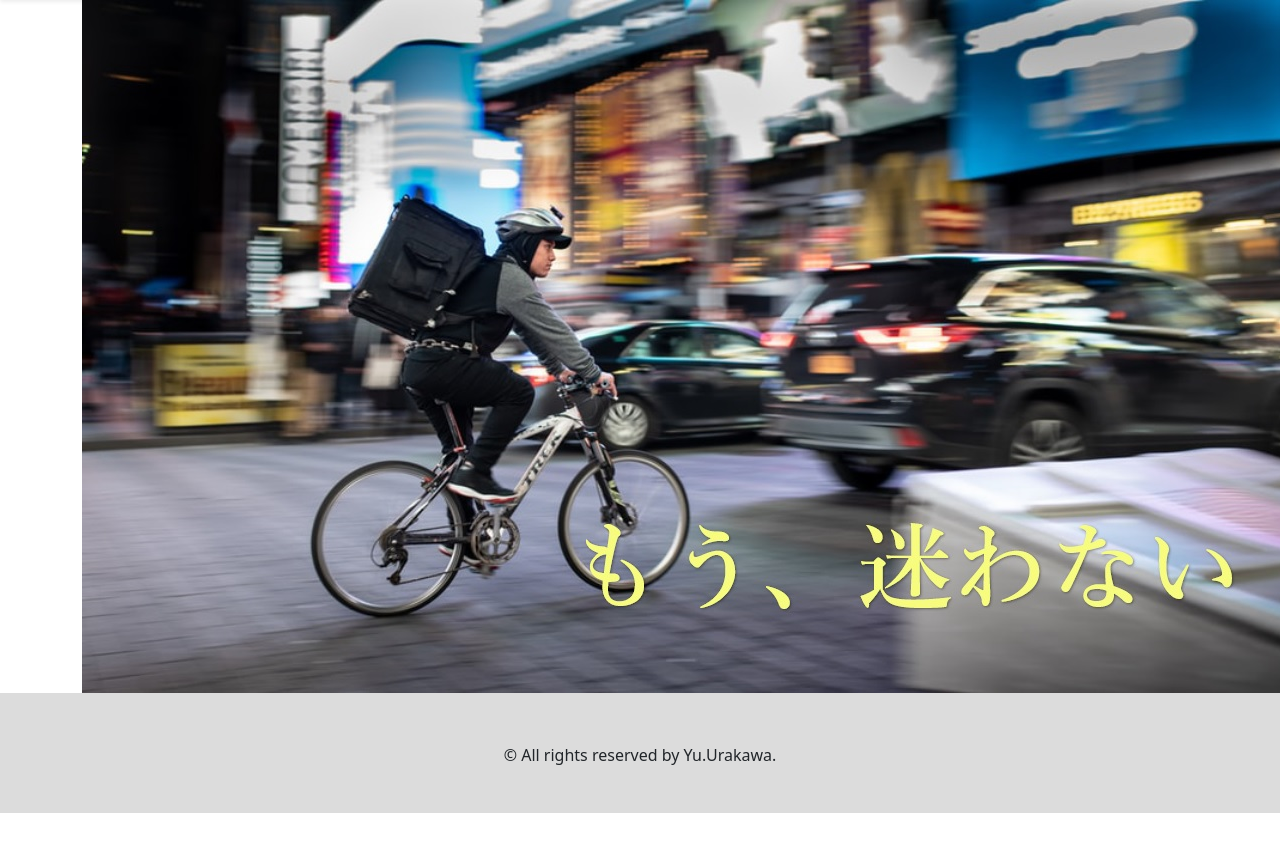
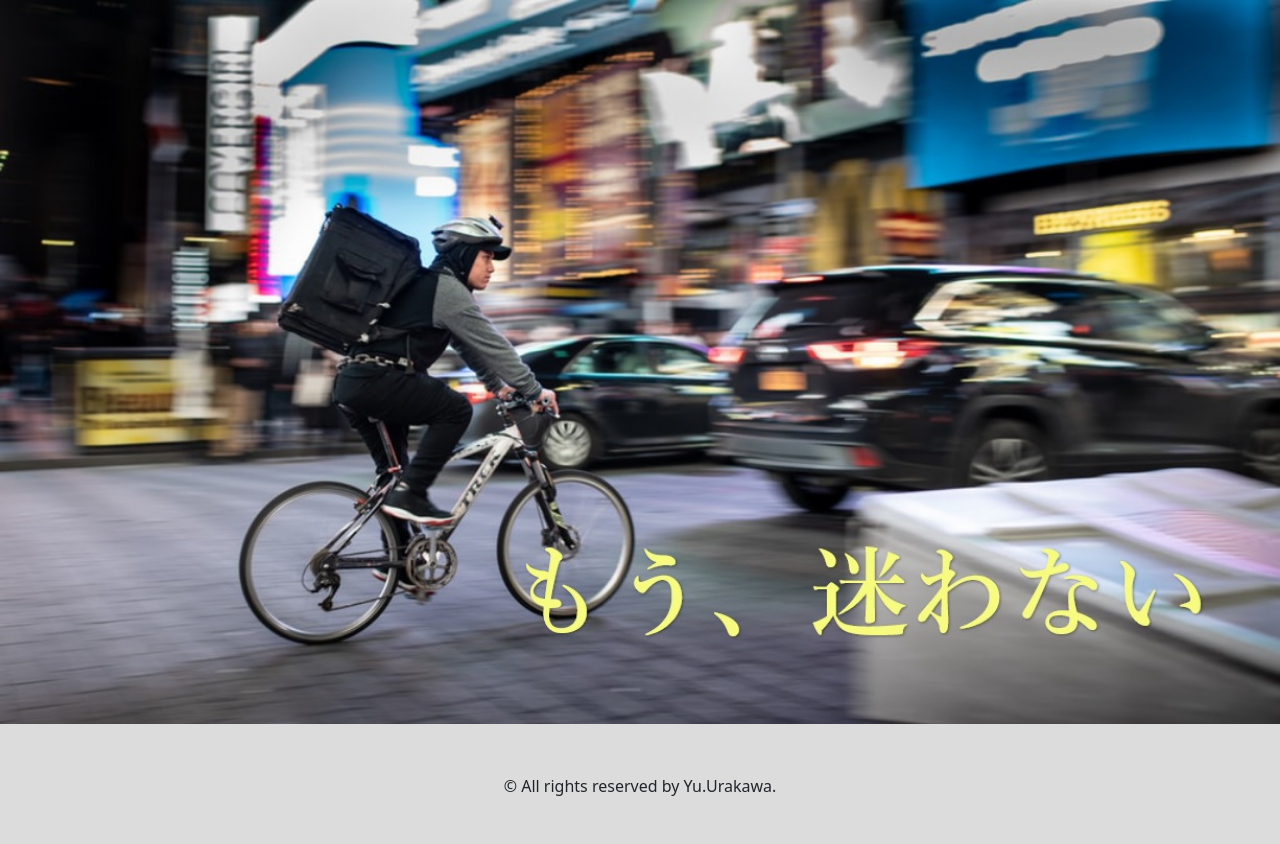
Before and after one commit to rikuzyoukurabu/rakuhai, a Rails app: page / in a window 1280 px wide. Shown: the part 132-976 px from the top of the page. Before the commit the page ends 945 px from the top, so only its background shows below. Run offline with Rails 7, Linux system fonts and the light colour scheme; style sheets or scripts are compiled from the project's sources; some libraries are stand-ins or nearby versions; some web fonts are replaced.

Commit message:
レイアウト完成

```diff
--- a/app/assets/stylesheets/application.scss
+++ b/app/assets/stylesheets/application.scss
@@ -37,8 +37,12 @@
   // }
 
   .top-image{
-    text-align: center;
-    width: 100%;
+    // text-align: center;
+    // width: 100%;
+    // height: 50%;
+    // object-fit: cover;
+
+    // background-image: cover;
   }
   .about_image{
     text-align: center;
@@ -49,3 +53,9 @@
     padding: 10px;
     font-family: 'Zen Kurenaido', sans-serif;
   }
+
+// .img-fluid{
+//   max-width: 100%;
+// }
+  // .jumbotron {
+  //   background:url("top_image.jpg") center no-repeat; background-size: cover;}
--- a/app/views/user/homes/top.html.erb
+++ b/app/views/user/homes/top.html.erb
@@ -1,9 +1,9 @@
 <div class="container">
-  <div class="row">
-    <div class="col-12">
-      <div class="top-image">
-        <%= image_tag('top_image.jpg') %>
+      <div class="row">
+        <div class="col-12">
+
       </div>
     </div>
-  </div>
 </div>
+    <img src="/assets/top_image.jpg" class="mw-100 top_image" style="width: 100%; height: 30%; object-fit: cover;">
+    <!--%が効かない-->
--- a/config/environments/development.rb
+++ b/config/environments/development.rb
@@ -58,4 +58,5 @@ Rails.application.configure do
   # Use an evented file watcher to asynchronously detect changes in source code,
   # routes, locales, etc. This feature depends on the listen gem.
   config.file_watcher = ActiveSupport::EventedFileUpdateChecker
+   BetterErrors::Middleware.allow_ip! "0.0.0.0/0"
 end
```
Also changed, not shown: app/assets/images/top-image5.jpg (added).
